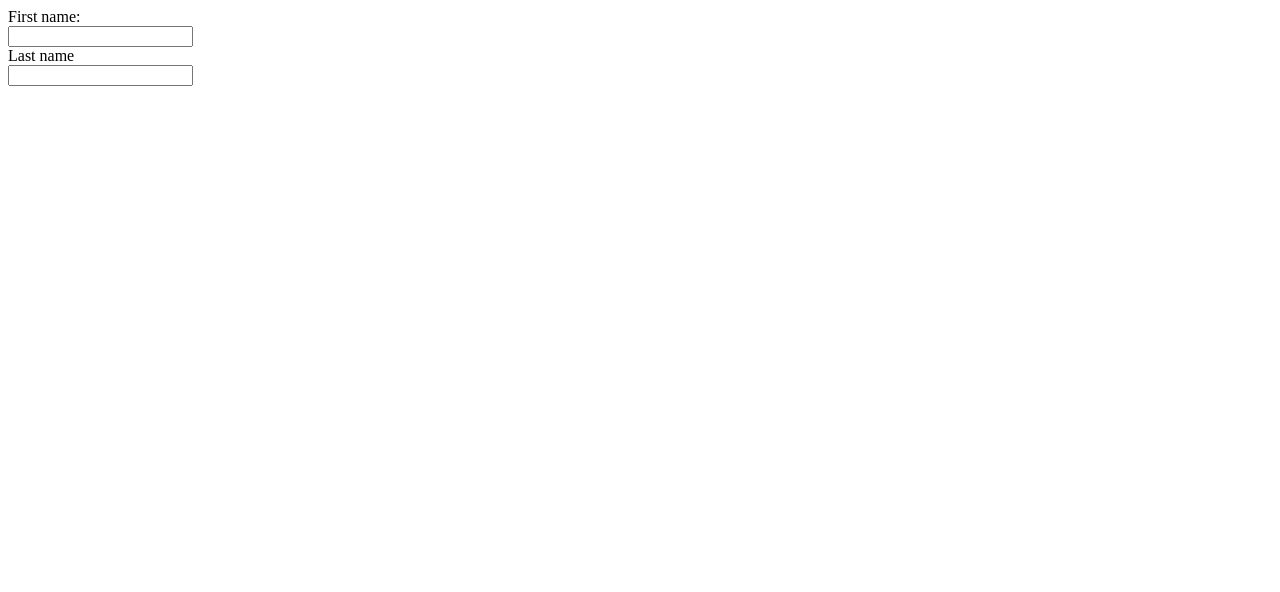
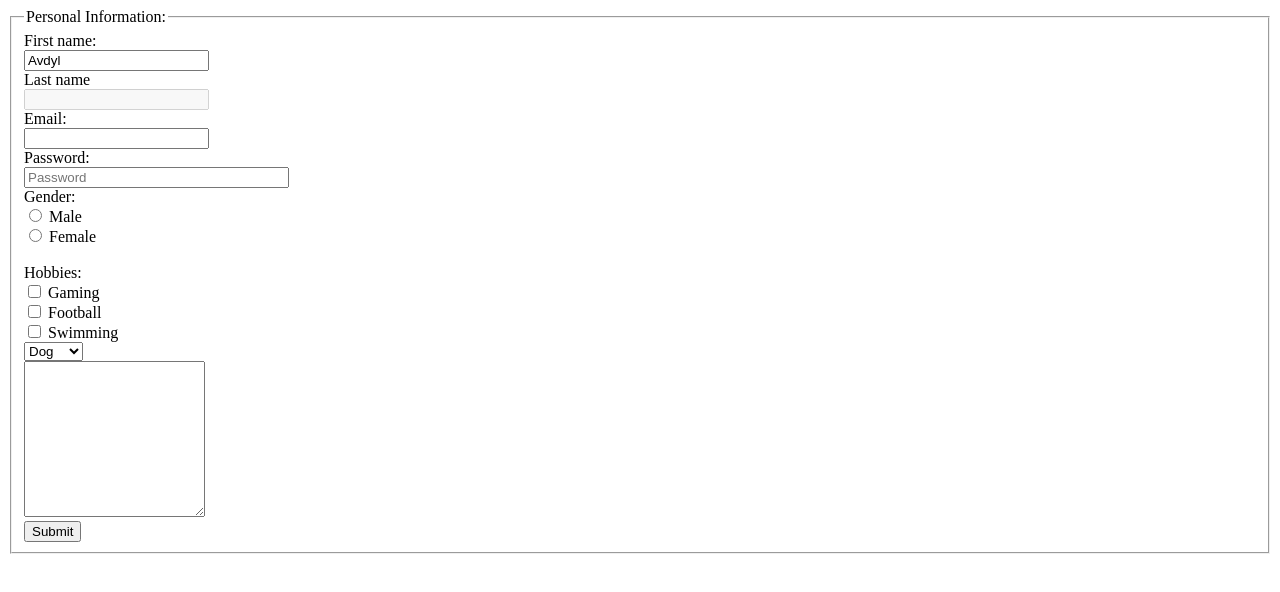
Before and after one commit to avdyl123/lesson-7, a plain HTML site: page index.html in a window 1280 px wide. Drawn offline with Linux system fonts and the light colour scheme.

Commit message:
add text

```diff
--- a/index.html
+++ b/index.html
@@ -7,10 +7,37 @@
 </head>
 <body>
     <form>
+        <fieldset>
+            <legend>Personal Information:</legend>
         <label for="firstname">First name:</label><br>
-        <input type="text" id="first name" name="firstname"><br>
+        <input type="text" id="first name" name="firstname" value="Avdyl"><br>
         <label for="lastname">Last name</label><br>
-        <input type="text" id="lastname" name="lastname"<br>
+        <input type="text" id="lastname" name="lastname" disabled><br>
+        <label for="email">Email:</label><br>
+        <input type="email" id="email" name="email"><br>
+        <label for="password">Password:</label><br>
+        <input type="password" id="password" name="password" size="30" placeholder="Password"><br>
+        <label>Gender:</label><br>
+        <input type="radio" id="male" name="gender" value="male">
+        <label for="male">Male</label><br>
+        <input type="radio" id="female" name="gender" value="female">
+        <label for="female">Female</label><br><br>
+        <label>Hobbies:</label><br>
+        <input type="checkbox" id="gaming" name="gaming" value="Gaming">
+        <label for="gaming">Gaming</label><br>
+        <input type="checkbox" id="footlball" name="football" value="Football">
+        <label for="footlball">Football</label><br>
+        <input type="checkbox" id="swimming" name="swimming" value="Swimming">
+        <label for="swimming">Swimming</label><br>
+        <select id="pet" name="pet">
+            <option value="Dog">Dog</option>
+            <option value="Cat">Cat</option>
+            <option value="parrot">Parrot</option>
+
+        </select><br>
+        <textarea name="message" rows="10" cols="20" maxlength="50"></textarea><br>
+        <input type="submit" id="submit" name="submit"><br>
+    </fieldset>
      </form>
 
 
```
